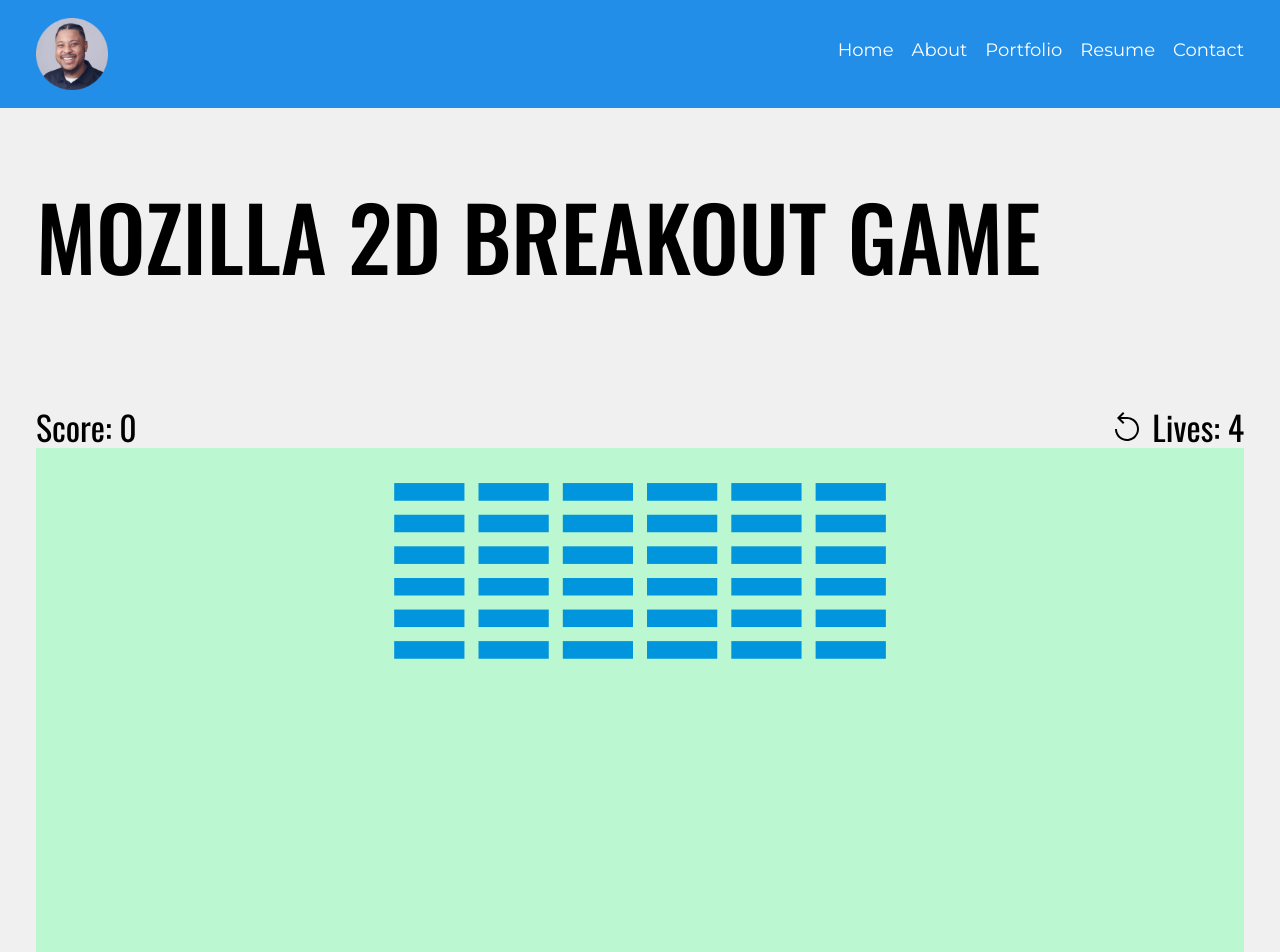
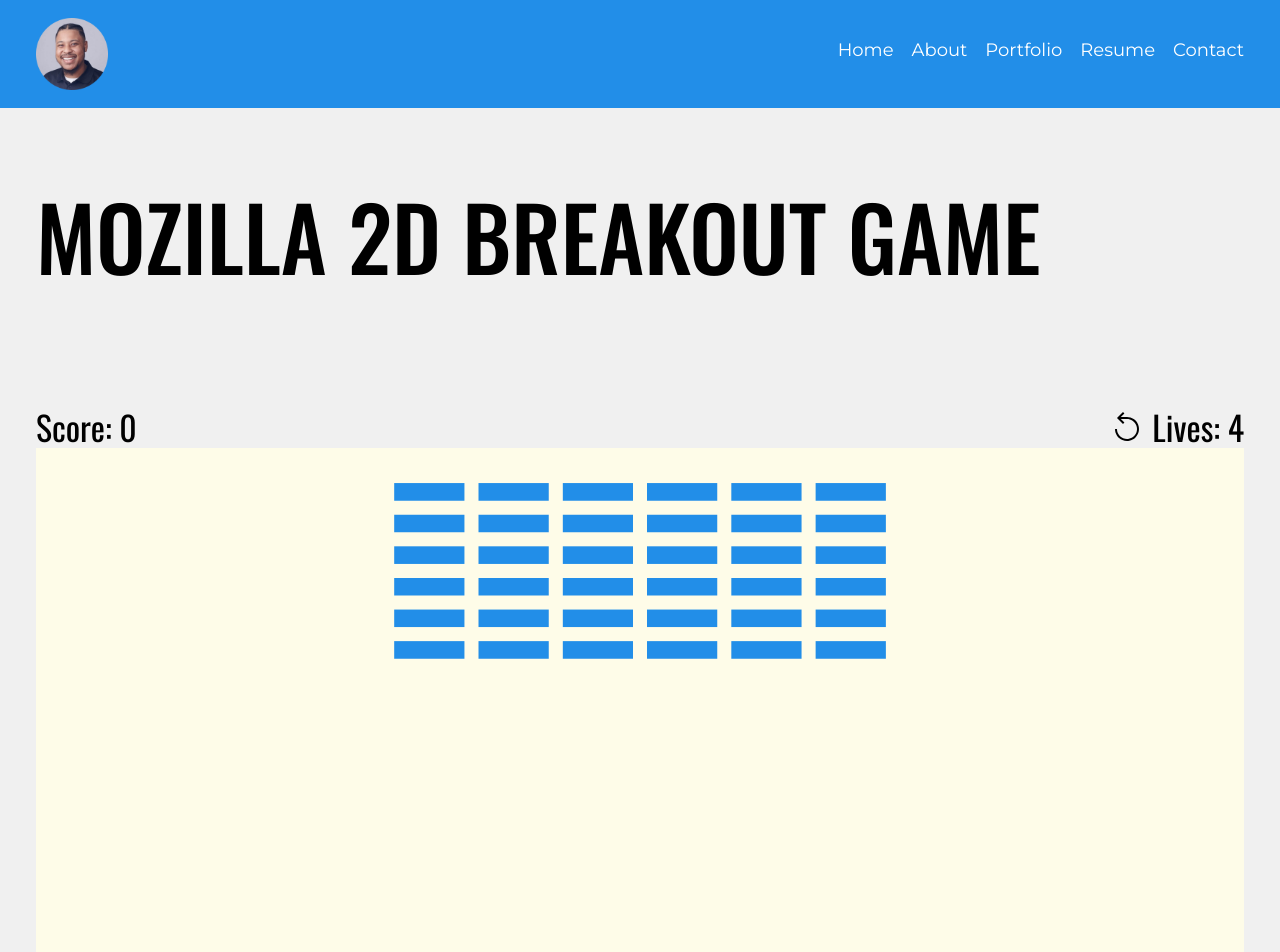
Before and after one commit to mqwebster/mqwebster, a Next.js app: page /portfolio/2d-breakout-game in a window 1280 px wide. Shown: the top 952 px of the page. Built offline with nearby package versions, Linux system fonts and the light colour scheme.

Commit message:
updated colors to use portfolio design colors

```diff
--- a/app/portfolio/2d-breakout-game/page.tsx
+++ b/app/portfolio/2d-breakout-game/page.tsx
@@ -116,7 +116,7 @@ export default function Page() {
             bricks[c][r].y = brickY;
             ctx.beginPath();
             ctx.rect(brickX, brickY, brickWidth, brickHeight);
-            ctx.fillStyle = "#0095DD";
+            ctx.fillStyle = "#228EE8";
             ctx.fill();
             ctx.closePath();
           }
@@ -127,7 +127,7 @@ export default function Page() {
     function drawBall() {
       ctx.beginPath();
       ctx.arc(x, y, ballRadius, 0, Math.PI * 2);
-      ctx.fillStyle = "#0095DD";
+      ctx.fillStyle = "#228EE8";
       ctx.fill();
       ctx.closePath();
     }
@@ -140,7 +140,7 @@ export default function Page() {
         paddleWidth,
         paddleHeight
       );
-      ctx.fillStyle = "#0095DD";
+      ctx.fillStyle = "#228EE8";
       ctx.fill();
       ctx.closePath();
     }
@@ -227,7 +227,7 @@ export default function Page() {
               id="myCanvas"
               width={1376}
               height={917.33}
-              className="bg-green-200 max-w-full w-full"
+              className="bg-yellow-50 max-w-full w-full"
             ></canvas>
           </div>
         </div>
```
